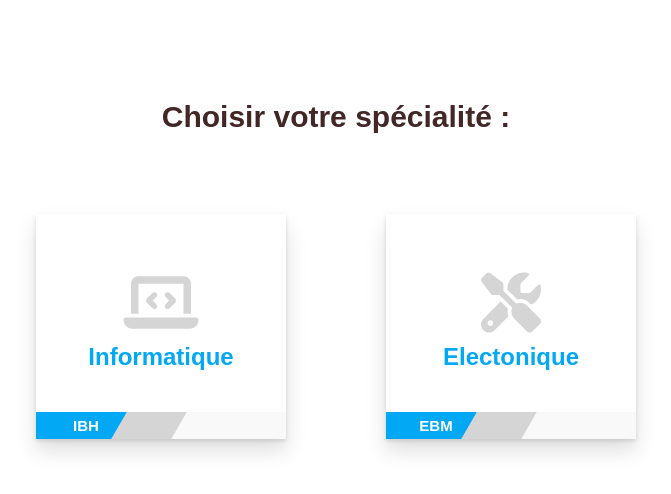
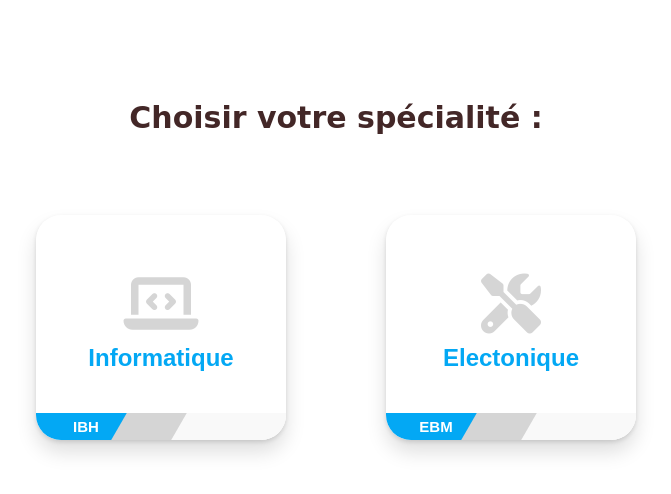
Before and after one commit to abdelmoghith/Calculator, a plain HTML site: page New folder/Index.html in a window 1280 px wide. Shown: the whole page, without its empty margins (304-975 px from the left). Drawn offline with Linux system fonts and the light colour scheme.

Commit message:
Update index.css

```diff
--- a/New folder/index.css
+++ b/New folder/index.css
@@ -15,6 +15,7 @@
   font-weight: bold;
   margin-bottom: 30px;
   color: rgb(67, 39, 39);
+  font-family: "Caveat", cursive;
 }
 
 .grid6 {
@@ -31,6 +32,7 @@
   box-shadow: 0 12px 20px 0 rgb(0 0 0 / 13%), 0 2px 4px 0 rgb(0 0 0 / 12%);
   transition-duration: 0.4s;
   overflow: hidden;
+  border-radius: 25px;
 }
 .grid6 a .card40::after {
   position: absolute;
@@ -58,6 +60,7 @@
   text-align: center;
   display: grid;
   place-content: center;
+  border-radius: 25px;
 }
 .up i {
   font-size: 60px;
```
